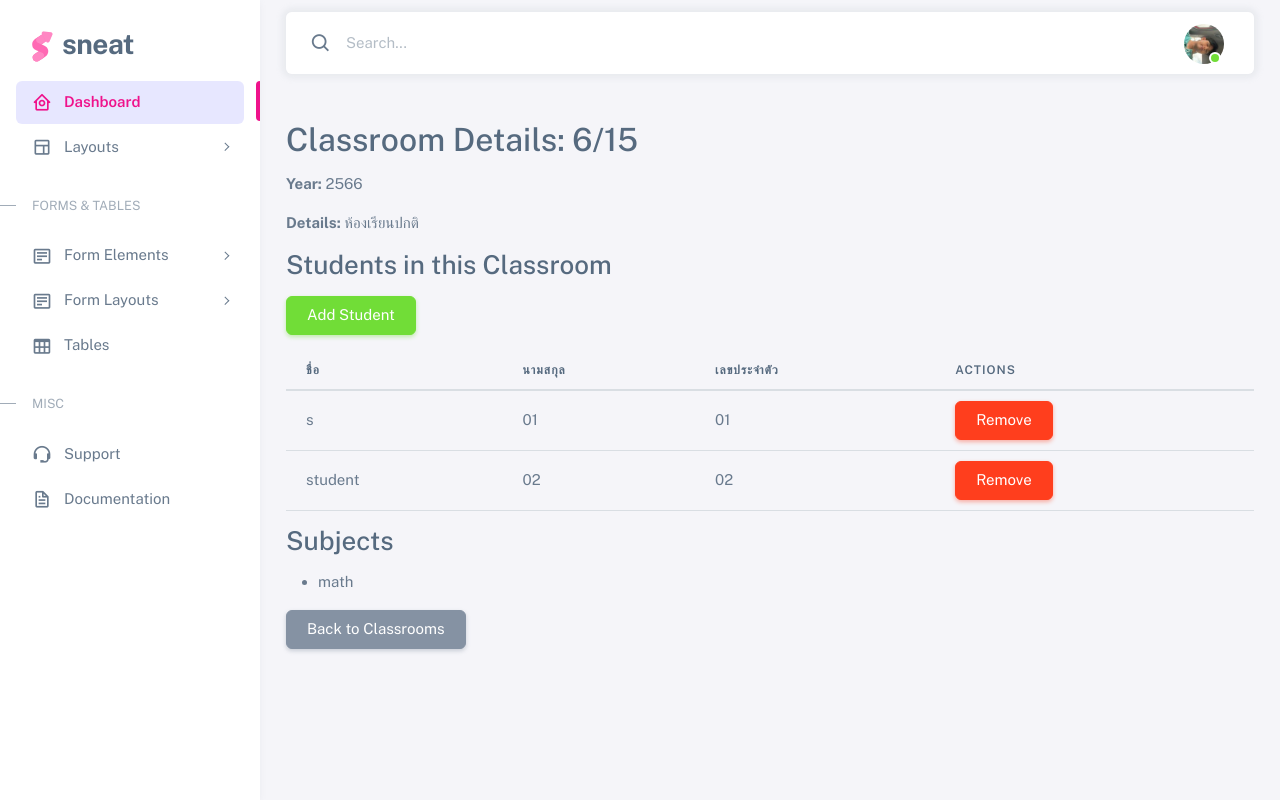
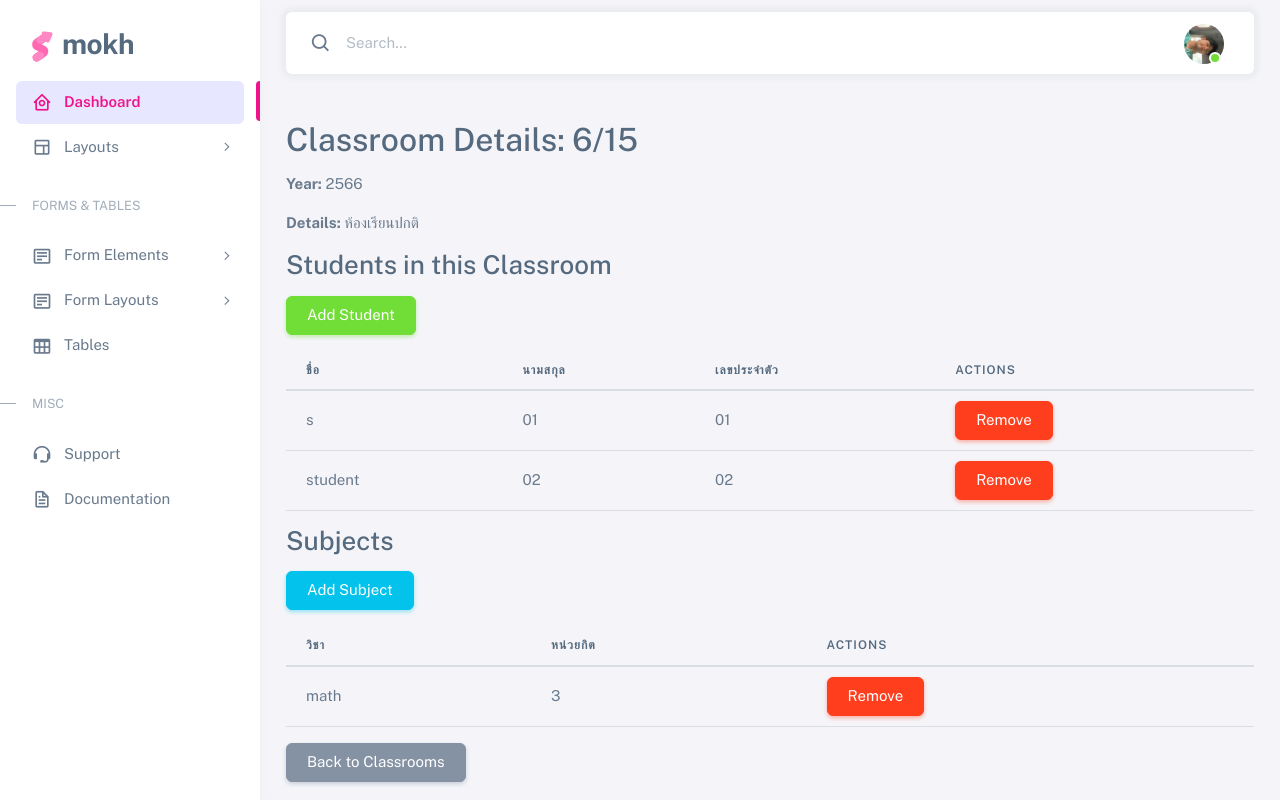
Before and after one commit to Fikei1151/mokhs, a Flask app: page /classroom_details/1 in a window 1280 px wide. Run offline with Flask 3, Linux system fonts and the light colour scheme; a user stored in the database is signed in; some libraries are stand-ins or nearby versions.

Commit message:
เพิ่มรายวิชา

```diff
--- a/classroom_routes.py
+++ b/classroom_routes.py
@@ -93,3 +93,32 @@ def remove_student(classroom_id, student_id):
     else:
         flash('Student not found in this classroom', 'danger')
     return redirect(url_for('classroom_bp.classroom_details', classroom_id=classroom_id))
+
+
+@classroom_bp.route('/classroom/<int:classroom_id>/add_subject', methods=['GET', 'POST'])
+@login_required
+def add_subject(classroom_id):
+    classroom = Classroom.query.get_or_404(classroom_id)
+    if request.method == 'POST':
+        # Process form data and create a new Subject
+        name = request.form.get('name')
+        credit_units = request.form.get('credit_units')
+        description = request.form.get('description')
+        new_subject = Subject(name=name, credit_units=credit_units, description=description, classroom_id=classroom_id)
+        db.session.add(new_subject)
+        db.session.commit()
+        flash('Subject added successfully', 'success')
+        return redirect(url_for('classroom_bp.classroom_details', classroom_id=classroom_id))
+    return render_template('add_subject.html', classroom_id=classroom_id, classroom=classroom)
+
+@classroom_bp.route('/classroom/<int:classroom_id>/remove_subject/<int:subject_id>', methods=['POST'])
+@login_required
+def remove_subject(classroom_id, subject_id):
+    subject_to_remove = Subject.query.filter_by(id=subject_id, classroom_id=classroom_id).first()
+    if subject_to_remove:
+        db.session.delete(subject_to_remove)
+        db.session.commit()
+        flash('Subject removed successfully', 'success')
+    else:
+        flash('Subject not found in this classroom', 'danger')
+    return redirect(url_for('classroom_bp.classroom_details', classroom_id=classroom_id))
--- a/templates/base.html
+++ b/templates/base.html
@@ -15,7 +15,7 @@
       content="width=device-width, initial-scale=1.0, user-scalable=no, minimum-scale=1.0, maximum-scale=1.0"
     />
 
-    <title>Dashboard - Analytics | Sneat - Bootstrap 5 HTML Admin Template - Pro</title>
+    <title>Mokh Pro</title>
 
     <meta name="description" content="" />
 
@@ -118,7 +118,7 @@
                   </g>
                 </svg>
               </span>
-              <span class="app-brand-text demo menu-text fw-bolder ms-2">Sneat</span>
+              <span class="app-brand-text demo menu-text fw-bolder ms-2">Mokh</span>
             </a>
 
             <a href="javascript:void(0);" class="layout-menu-toggle menu-link text-large ms-auto d-block d-xl-none">
--- a/templates/classroom_details.html
+++ b/templates/classroom_details.html
@@ -44,12 +44,40 @@
     </table>
 
     <h3>Subjects</h3>
-    <!-- List of subjects, etc. -->
-    <ul>
-    {% for subject in subjects %}
-        <li>{{ subject.name }}</li>
-    {% endfor %}
-    </ul>
+    <a href="{{ url_for('classroom_bp.add_subject', classroom_id=classroom.id) }}" class="btn btn-info mb-3">Add Subject</a>
+
+
+        <table class="table">
+            <thead>
+                <tr>
+                    <th>วิชา</th>
+                    <th>หน่วยกิต</th>
+                    <th>Actions</th>
+                    <!-- Add more headers if needed -->
+                </tr>
+            </thead>
+            <tbody>
+                {% for subject in subjects %}
+                <tr>
+                    <td>{{ subject.name  }} </td>
+                    <td>{{ subject.credit_units }}</td>
+                    <td>
+                        <form action="{{ url_for('classroom_bp.remove_subject', classroom_id=classroom.id, subject_id=subject.id) }}" method="post">
+                            <button type="submit" class="btn btn-danger">Remove</button>
+                        </form>
+
+                    </td>
+
+                </tr>
+                {% else %}
+                <tr>
+                    <td colspan="2">ไม่มีรายวิชาในห้องเรียน</td>
+                </tr>
+                {% endfor %}
+            </tbody>
+        </table>
+
+
 
     <a href="{{ url_for('classroom_bp.classrooms') }}" class="btn btn-secondary">Back to Classrooms</a>
 </div>
```
Also changed, not shown: templates/add_student.html (+11 -2 lines), templates/add_subject.html (added, +22 -0 lines), templates/classrooms.html (+12 -4 lines), instance/database.db.
